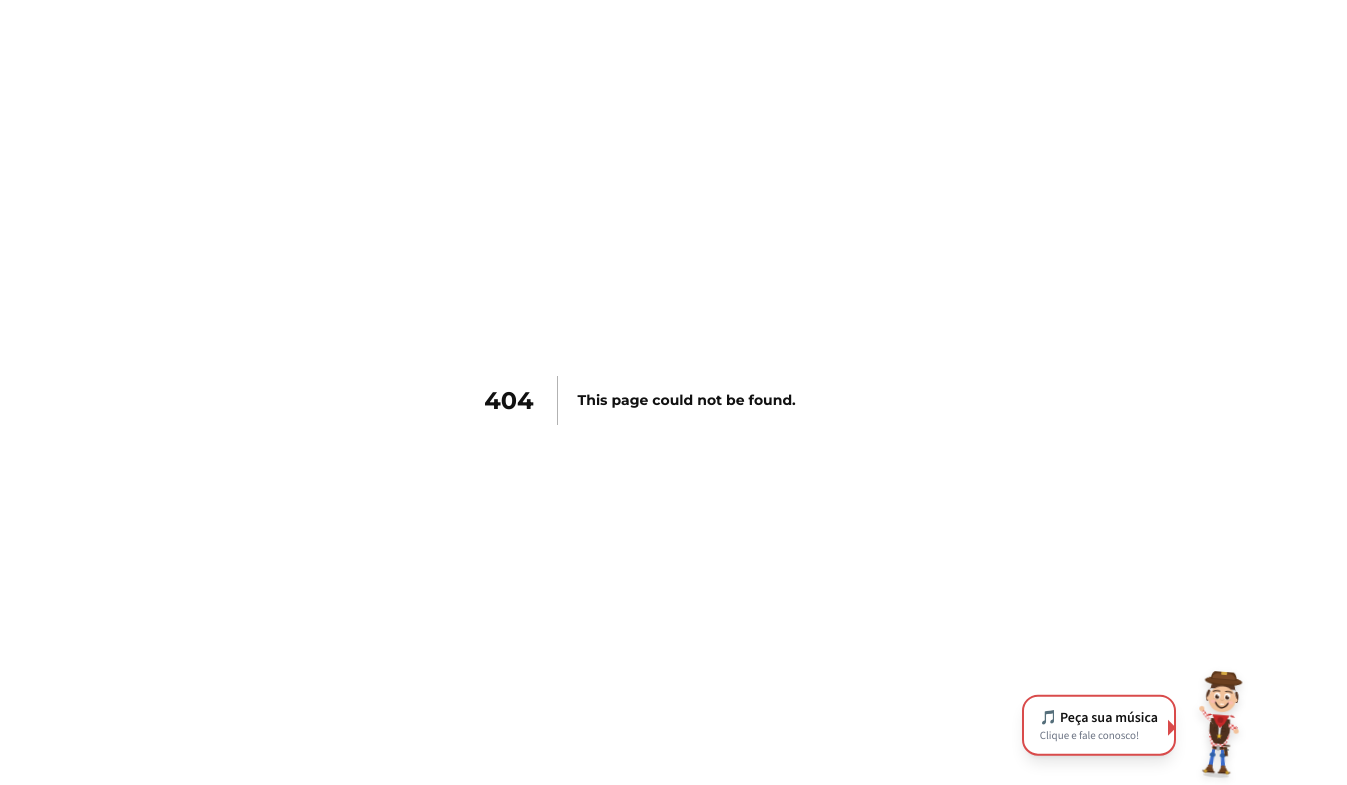
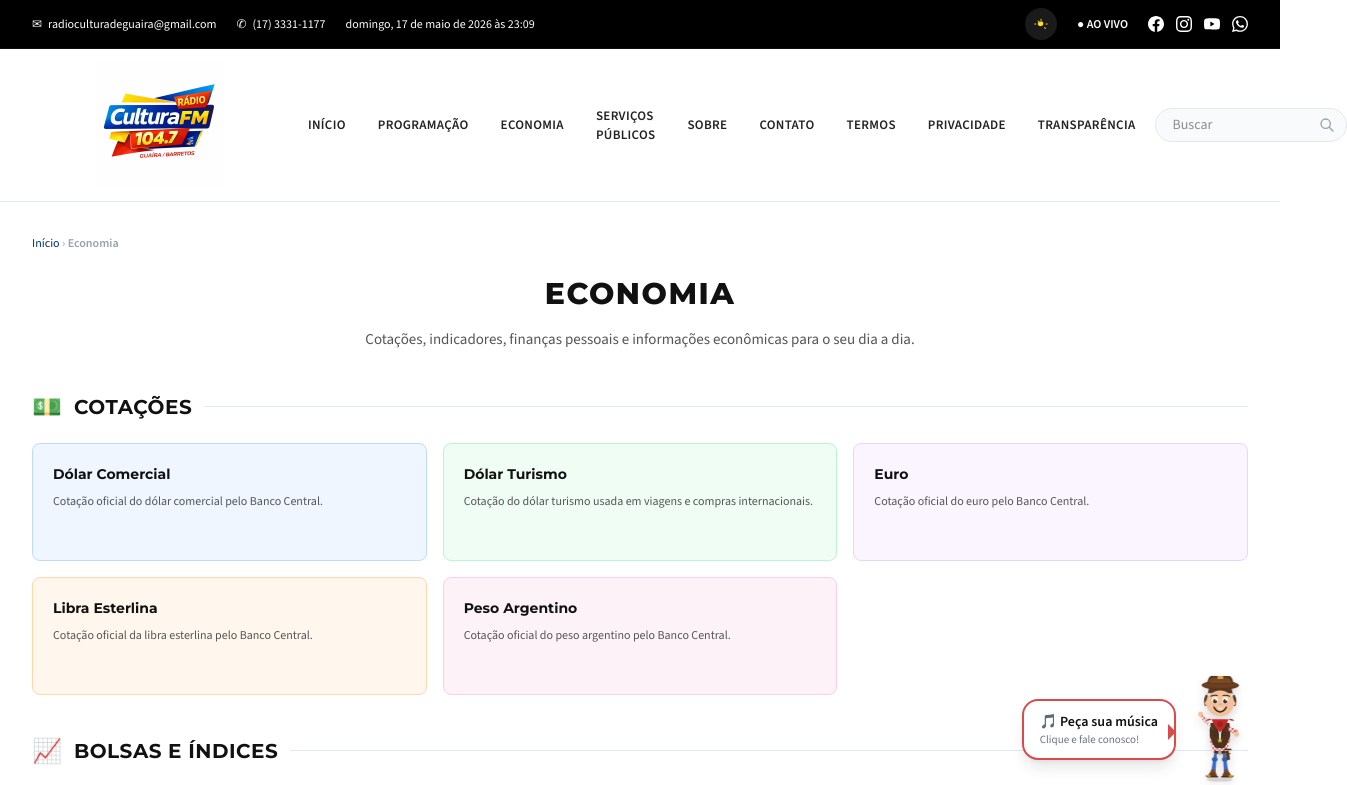
Before and after one commit to culturafm1047guaira-netizen/portalcultura, a Next.js app: page /economia in a window 1280 px wide. Before the commit this address had no page. Shown: the top 785 px of the page, 1347 px wide, since content can reach past the window. Built offline with nearby package versions, Linux system fonts and the light colour scheme.

Commit message:
Adiciona seção Economia no menu principal e footer, com página de indicadores econômicos

```diff
--- /dev/null
+++ b/src/app/economia/page.tsx
@@ -0,0 +1,165 @@
+import React from "react";
+import Header from "@/components/Header";
+import Footer from "@/components/Footer";
+import TopBar from "@/components/TopBar";
+import Link from "next/link";
+
+export const metadata = {
+  title: "Economia — Rádio Cultura FM 104.7",
+  description: "Cotações, indicadores econômicos, finanças pessoais e notícias da economia brasileira e internacional.",
+};
+
+interface EconItem {
+  name: string;
+  href: string;
+  desc: string;
+}
+
+interface EconCategory {
+  title: string;
+  icon: string;
+  items: EconItem[];
+}
+
+const categories: EconCategory[] = [
+  {
+    title: "Cotações",
+    icon: "💵",
+    items: [
+      { name: "Dólar Comercial", href: "https://www.bcb.gov.br/estabilidadefinanceira/cotacaomoedas", desc: "Cotação oficial do dólar comercial pelo Banco Central." },
+      { name: "Dólar Turismo", href: "https://www.bcb.gov.br/estabilidadefinanceira/cotacaomoedas", desc: "Cotação do dólar turismo usada em viagens e compras internacionais." },
+      { name: "Euro", href: "https://www.bcb.gov.br/estabilidadefinanceira/cotacaomoedas", desc: "Cotação oficial do euro pelo Banco Central." },
+      { name: "Libra Esterlina", href: "https://www.bcb.gov.br/estabilidadefinanceira/cotacaomoedas", desc: "Cotação oficial da libra esterlina pelo Banco Central." },
+      { name: "Peso Argentino", href: "https://www.bcb.gov.br/estabilidadefinanceira/cotacaomoedas", desc: "Cotação oficial do peso argentino pelo Banco Central." },
+    ],
+  },
+  {
+    title: "Bolsas e Índices",
+    icon: "📈",
+    items: [
+      { name: "Ibovespa (B3)", href: "https://www.b3.com.br/pt_br/cotacoes-e-indices/indices/indices-amplos/ibovespa.htm", desc: "Principal índice da bolsa de valores brasileira (B3)." },
+      { name: "S&P 500", href: "https://www.spglobal.com/spdji/pt/indices/equity/sp-500/", desc: "Índice das 500 maiores empresas americanas." },
+      { name: "NASDAQ", href: "https://www.nasdaq.com/market-activity", desc: "Índice da bolsa de tecnologia americana." },
+      { name: "Dow Jones", href: "https://www.wsj.com/market-data/indices", desc: "Índice industrial da bolsa de Nova York." },
+      { name: "IBrX 100", href: "https://www.b3.com.br/pt_br/cotacoes-e-indices/indices/indices-amplos/indice-brasil-100-ibrx-100.htm", desc: "Índice dos 100 ativos mais negociados da B3." },
+    ],
+  },
+  {
+    title: "Indicadores Econômicos",
+    icon: "📊",
+    items: [
+      { name: "Taxa Selic", href: "https://www.bcb.gov.br/controleinflacao/taxaselic", desc: "Taxa básica de juros da economia brasileira." },
+      { name: "IPCA (Inflação)", href: "https://www.ibge.gov.br/explica/inflacao.php", desc: "Índice Nacional de Preços ao Consumidor Amplo (IBGE)." },
+      { name: "PIB", href: "https://www.ibge.gov.br/explica/pib.php", desc: "Produto Interno Bruto do Brasil (IBGE)." },
+      { name: "Taxa de Desemprego", href: "https://www.ibge.gov.br/explica/desemprego.php", desc: "Taxa de desemprego no Brasil (PNAD Contínua)." },
+      { name: "CDI", href: "https://www.b3.com.br/pt_br/produtos-e-servicos/negociacao/renda-fixa/certificados-de-depositos-interfinanceiros-em-credito-cdi/dados-historicos-da-taxa-cdi.htm", desc: "Taxa de Certificado de Depósito Interbancário." },
+    ],
+  },
+  {
+    title: "Finanças Pessoais",
+    icon: "🏦",
+    items: [
+      { name: "Calculadora do Cidadão", href: "https://www.bcb.gov.br/calculadoras/calculadoracidadao", desc: "Correção de valores, poupança e financiamentos pelo BC." },
+      { name: "Poupança", href: "https://www.bcb.gov.br/estatisticas/remuneradepositospoupanca", desc: "Rentabilidade da caderneta de poupança." },
+      { name: "Saque FGTS", href: "https://www.caixa.gov.br/fgts/Paginas/default.aspx", desc: "Consulta e saque do Fundo de Garantia do Tempo de Serviço." },
+      { name: "Abono Salarial PIS/PASEP", href: "https://www.caixa.gov.br/abono-salarial/Paginas/default.aspx", desc: "Consulta de abono salarial anual (Caixa)." },
+      { name: "Imposto de Renda", href: "https://www.gov.br/receitafederal/pt-br/assuntos/meu-imposto-de-renda", desc: "Declaração do Imposto de Renda Pessoa Física." },
+    ],
+  },
+  {
+    title: "Agenda Econômica",
+    icon: "📅",
+    items: [
+      { name: "Calendário do BC", href: "https://www.bcb.gov.br/calendariodeeventos", desc: "Datas das reuniões do Copom e eventos do Banco Central." },
+      { name: "Calendário de Pagamentos", href: "https://www.bcb.gov.br/estabilidadefinanceira/calendariopagamentos", desc: "Calendário de pagamentos de títulos e vencimentos." },
+      { name: "Calendário do FGTS", href: "https://fgts.caixa.gov.br/calendario", desc: "Datas de saque aniversário e calendário FGTS." },
+      { name: "Calendário INSS", href: "https://www.gov.br/inss/pt-br/calendario", desc: "Calendário de pagamento de benefícios do INSS." },
+    ],
+  },
+  {
+    title: "Agronegócio",
+    icon: "🌾",
+    items: [
+      { name: "Preço Mínimo", href: "https://www.conab.gov.br/precos-minimos", desc: "Preços mínimos de produtos agrícolas (Conab)." },
+      { name: "Cotações Agro", href: "https://www.cepea.esalq.usp.br/br", desc: "Cotações do agronegócio (Cepea/Esalq-USP)." },
+      { name: "Clima Rural", href: "https://www.inmet.gov.br/portal/", desc: "Previsão do tempo e condições climáticas para o campo (INMET)." },
+    ],
+  },
+];
+
+export default function EconomiaPage() {
+  return (
+    <div className="flex flex-col min-h-screen">
+      <TopBar />
+      <Header />
+
+      <main className="container py-8 flex-1">
+        <div className="text-[12px] text-gray-400 mb-6">
+          <Link href="/" className="text-primary hover:underline">Início</Link> &rsaquo; <strong>Economia</strong>
+        </div>
+
+        <div className="text-center mb-10">
+          <h1 className="font-montserrat text-3xl font-extrabold text-dark-bg uppercase tracking-wider mb-4">
+            Economia
+          </h1>
+          <p className="text-[15px] text-text-muted max-w-2xl mx-auto">
+            Cotações, indicadores, finanças pessoais e informações econômicas para o seu dia a dia.
+          </p>
+        </div>
+
+        <div className="space-y-10">
+          {categories.map((cat) => (
+            <section key={cat.title}>
+              <div className="flex items-center gap-3 mb-5">
+                <span className="text-2xl">{cat.icon}</span>
+                <h2 className="font-montserrat text-xl font-bold text-dark-bg uppercase tracking-wide">
+                  {cat.title}
+                </h2>
+                <div className="flex-1 border-b border-border" />
+              </div>
+
+              <div className="grid grid-cols-1 sm:grid-cols-2 lg:grid-cols-3 gap-4">
+                {cat.items.map((item, idx) => {
+                  const colors = [
+                    "bg-blue-50 border-blue-200 hover:border-blue-400",
+                    "bg-green-50 border-green-200 hover:border-green-400",
+                    "bg-purple-50 border-purple-200 hover:border-purple-400",
+                    "bg-orange-50 border-orange-200 hover:border-orange-400",
+                    "bg-pink-50 border-pink-200 hover:border-pink-400",
+                    "bg-teal-50 border-teal-200 hover:border-teal-400",
+                    "bg-indigo-50 border-indigo-200 hover:border-indigo-400",
+                    "bg-yellow-50 border-yellow-200 hover:border-yellow-400",
+                    "bg-red-50 border-red-200 hover:border-red-400",
+                    "bg-cyan-50 border-cyan-200 hover:border-cyan-400",
+                  ];
+                  const c = colors[idx % colors.length];
+                  return (
+                  <a
+                    key={item.name}
+                    href={item.href}
+                    target="_blank"
+                    rel="noopener noreferrer"
+                    className={`${c} border p-5 rounded-lg hover:shadow-lg transition-all duration-200 group flex flex-col`}
+                  >
+                    <h3 className="font-montserrat font-bold text-sm text-dark-bg mb-2 group-hover:text-primary transition-colors">
+                      {item.name}
+                    </h3>
+                    <p className="text-[12px] text-text-muted leading-relaxed flex-1">
+                      {item.desc}
+                    </p>
+                    <span className="text-[11px] font-bold text-primary mt-3 opacity-0 group-hover:opacity-100 transition-opacity">
+                      Acessar →
+                    </span>
+                  </a>
+                  );
+                })}
+              </div>
+            </section>
+          ))}
+        </div>
+      </main>
+
+      <Footer />
+    </div>
+  );
+}
--- a/src/components/Footer.tsx
+++ b/src/components/Footer.tsx
@@ -33,6 +33,7 @@ const Footer = () => {
             <div className="flex flex-col gap-1.5">
               <Link href="/" className="text-[13px] text-white hover:text-white transition-colors">Início</Link>
               <Link href="/programacao" className="text-[13px] text-white hover:text-white transition-colors">Programação</Link>
+              <Link href="/economia" className="text-[13px] text-white hover:text-white transition-colors">Economia</Link>
               <Link href="/sobre" className="text-[13px] text-white hover:text-white transition-colors">Sobre</Link>
               <Link href="/contato" className="text-[13px] text-white hover:text-white transition-colors">Contato</Link>
               <Link href="/termos" className="text-[13px] text-white hover:text-white transition-colors">Termos de Uso</Link>
--- a/src/components/Header.tsx
+++ b/src/components/Header.tsx
@@ -26,6 +26,7 @@ const Header = () => {
   const navItems = [
     { name: "Início", href: "/" },
     { name: "Programação", href: "/programacao" },
+    { name: "Economia", href: "/economia" },
     { name: "Serviços Públicos", href: "/servicos-publicos" },
     { name: "Sobre", href: "/sobre" },
     { name: "Contato", href: "/contato" },
```
